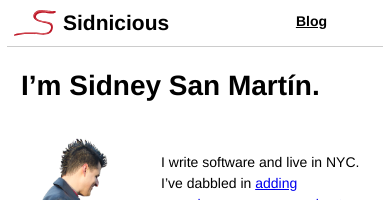
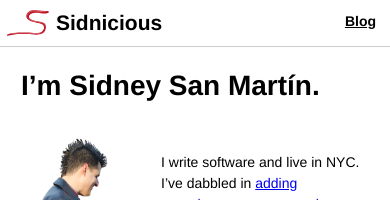
Before and after one commit to s4y/blog, a Jekyll site: the page built from index.html, in a window 390 px wide. Shown: the top 200 px of the page. Built offline with Jekyll 4.4.1, drawn with Linux system fonts in a browser that asks for light colours.

Commit message:
Header style tweaks for mobile

```diff
--- a/_sass/_base.scss
+++ b/_sass/_base.scss
@@ -153,7 +153,8 @@
 	}
 
 	#top {
-		margin: -1.5em -1em 2em;
+		margin: -1.5em -1.5em 2em;
+		padding-right: 1em;
 	}
 
 	blockquote {
```
